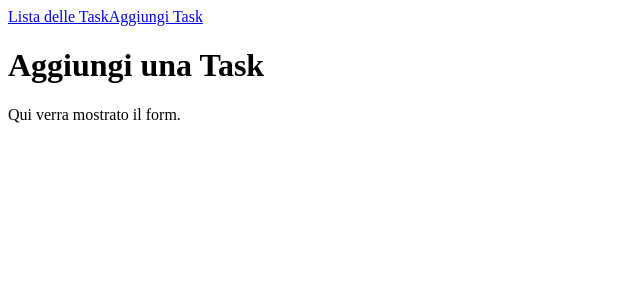
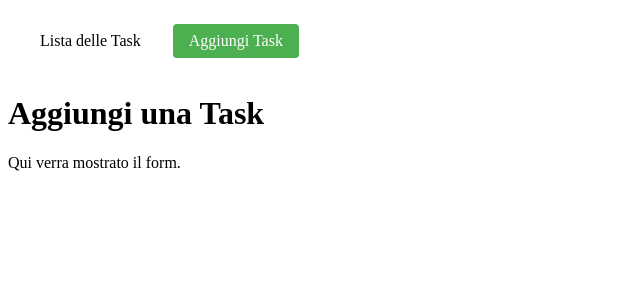
Before and after one commit to AlbertoOrlando/react-task-manager-frontend, a React (Vite) app: page /add in a window 1280 px wide. Shown: the top 300 px of the page, without its empty margins (0-640 px from the left). Built offline with nearby package versions, Linux system fonts and the light colour scheme; no server answers.

Commit message:
milestone 3

```diff
--- a/src/App.jsx
+++ b/src/App.jsx
@@ -10,8 +10,8 @@ function App() {
       <BrowserRouter>
 
         <nav>
-          <NavLink to="/">Lista delle Task</NavLink>
-          <NavLink to="/add">Aggiungi Task</NavLink>
+          <NavLink className={({ isActive }) => (isActive ? "active" : "")} to="/">Lista delle Task</NavLink>
+          <NavLink className={({ isActive }) => (isActive ? "active" : "")} to="/add">Aggiungi Task</NavLink>
         </nav>
         <Routes>
           <Route path="/" element={<TaskList />} />
--- /dev/null
+++ b/src/components/TaskRow.jsx
@@ -0,0 +1,15 @@
+import { memo } from 'react'
+
+const TaskRow = memo(({ task }) => {
+
+    const statusClassName = task.status.replace(" ", "").toLowerCase()
+    return (
+        <tr>
+            <td>{task.title}</td>
+            <td className={statusClassName}>{task.status}</td>
+            <td>{new Date(task.createdAt).toLocaleDateString()}</td>
+        </tr>
+    )
+})
+
+export default TaskRow
--- a/src/index.css
+++ b/src/index.css
@@ -0,0 +1,71 @@
+nav {
+  padding: 16px;
+  display: flex;
+  gap: 16px;
+}
+
+nav a {
+  color: black;
+  text-decoration: none;
+  padding: 8px 16px;
+  border-radius: 4px;
+  transition: background 0.2s;
+}
+
+nav a:hover {
+  background: #444;
+}
+
+nav a.active {
+  background: #4caf50;
+  color: #fff;
+}
+
+.task-list-container {
+  display: flex;
+  flex-direction: column;
+  align-items: center;
+  margin-top: 32px;
+}
+
+.task-list-container h1 {
+  text-align: center;
+  margin-bottom: 24px;
+}
+
+.task-list-container table {
+  border-collapse: collapse;
+  min-width: 400px;
+  background: #fff;
+  box-shadow: 0 2px 8px rgba(0, 0, 0, 0.07);
+}
+
+.task-list-container th,
+.task-list-container td {
+  padding: 12px 20px;
+  border: 1px solid #ddd;
+  text-align: left;
+}
+
+.task-list-container th {
+  background: #f5f5f5;
+  font-weight: bold;
+}
+
+.todo {
+  background-color: #ffdddd;
+  color: #b71c1c;
+  font-weight: bold;
+}
+
+.doing {
+  background-color: #fff9c4;
+  color: #bfa600;
+  font-weight: bold;
+}
+
+.done {
+  background-color: #d0ffd8;
+  color: #1b5e20;
+  font-weight: bold;
+}
--- a/src/pages/TaskList.jsx
+++ b/src/pages/TaskList.jsx
@@ -1,14 +1,28 @@
 import { useContext } from "react"
 import { GlobalContext } from "../context/GlobalContext"
+import TaskRow from "../components/TaskRow"
 
 export default function TaskList() {
 
     const { tasks } = useContext(GlobalContext)
     console.log("tasks", tasks)
     return (
-        <div>
+        <div className="task-list-container">
             <h1>Lista delle Task</h1>
-            <p>Qui puoi visualizzare tutte le task.</p>
+            <table>
+                <thead>
+                    <tr>
+                        <th>Titolo</th>
+                        <th>Stato</th>
+                        <th>Data Creazione</th>
+                    </tr>
+                </thead>
+                <tbody>
+                    {tasks.map(task => (
+                        <TaskRow key={task.id} task={task} />
+                    ))}
+                </tbody>
+            </table>
         </div>
     )
 }
```
